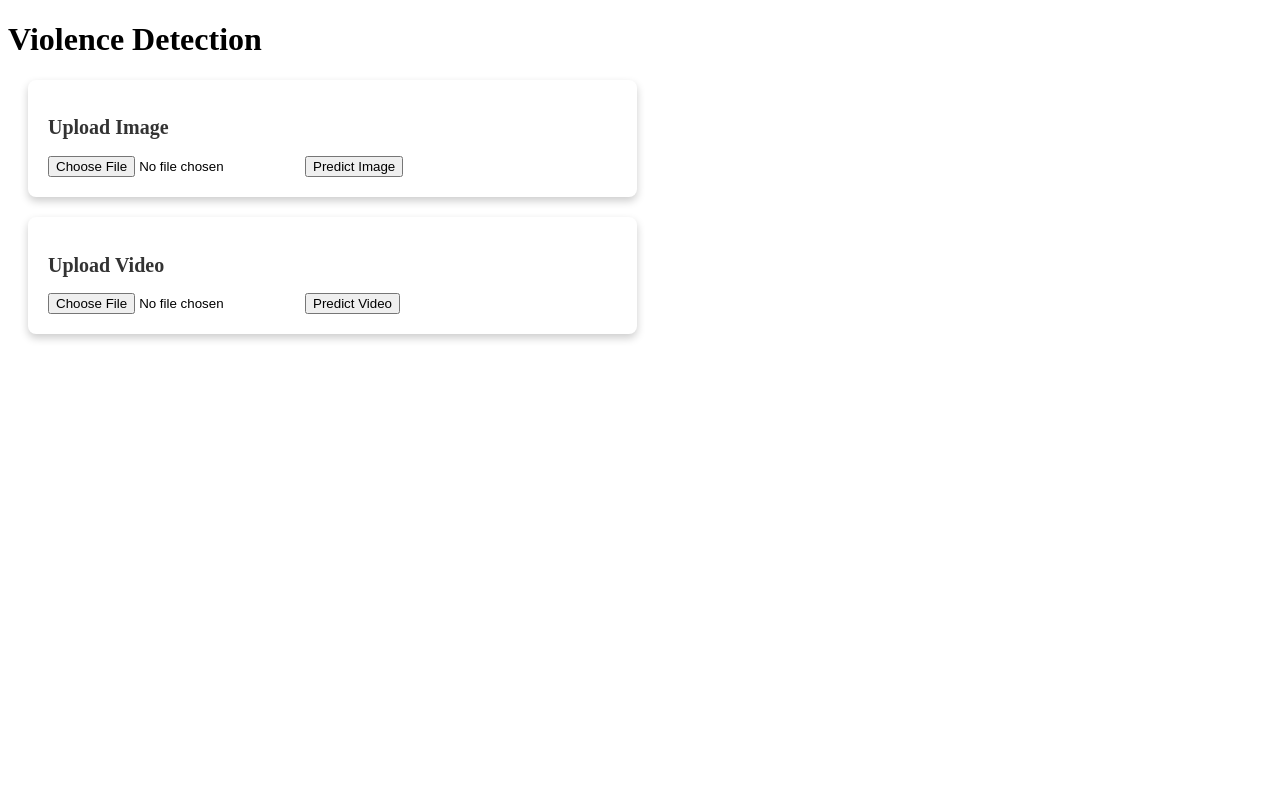
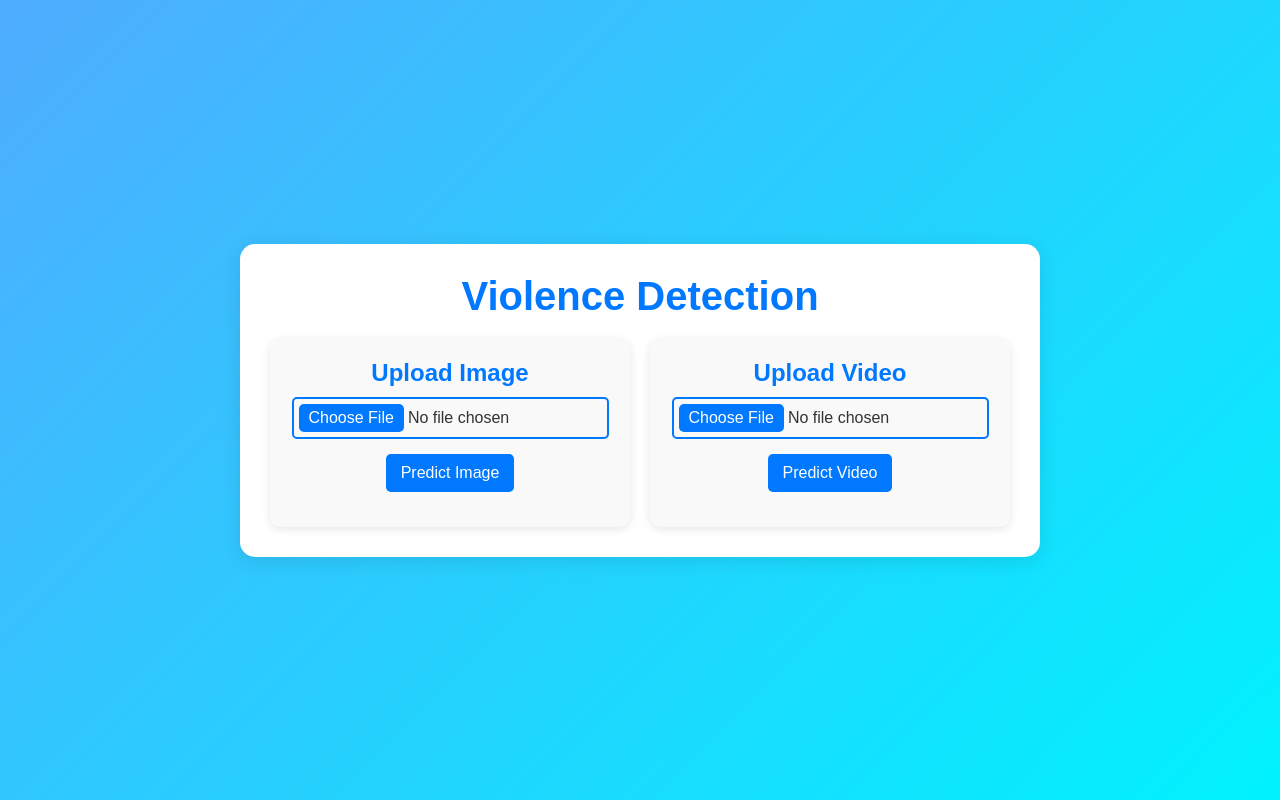
Before and after one commit to anuza08/violenceDetection, a Flask app: page / in a window 1280 px wide. Run offline with Flask 3, Linux system fonts and the light colour scheme; parts of the project's set-up code (start-up, migrations or seed data) failed here and were passed over.

Commit message:
added Css

```diff
--- a/static/css/style.css
+++ b/static/css/style.css
@@ -1,19 +1,127 @@
-b.container {
+/* General Reset */
+* {
+    margin: 0;
+    padding: 0;
+    box-sizing: border-box;
+}
+
+/* Body Styling */
+body {
+    font-family: 'Arial', sans-serif;
+    background: linear-gradient(135deg, #4facfe, #00f2fe);
+    color: #333;
     display: flex;
-    justify-content: space-around;
+    justify-content: center;
+    align-items: center;
+    min-height: 100vh;
+}
+
+/* Container Styling */
+.container {
+    background-color: #ffffff;
+    padding: 30px;
+    border-radius: 15px;
+    box-shadow: 0 4px 20px rgba(0, 0, 0, 0.1);
+    width: 90%;
+    max-width: 800px;
+    text-align: center;
+}
+
+/* Heading */
+h1 {
+    font-size: 2.5rem;
+    margin-bottom: 20px;
+    color: #0078ff;
+}
+
+/* Section Headings */
+h2 {
+    font-size: 1.5rem;
+    color: #0078ff;
+    margin-bottom: 10px;
+}
+
+/* Input Section */
+.input-section {
+    display: flex;
+    justify-content: space-between;
+    gap: 20px;
     flex-wrap: wrap;
 }
 
+/* Image and Video Containers */
 .image-container, .video-container {
-    width: 45%;
-    background: white;
+    background-color: #f9f9f9;
     padding: 20px;
-    border-radius: 8px;
-    box-shadow: 0 4px 8px rgba(0, 0, 0, 0.2);
-    margin: 20px;
+    border-radius: 10px;
+    box-shadow: 0 2px 10px rgba(0, 0, 0, 0.1);
+    flex: 1 1 45%;
 }
 
-h2 {
-    font-size: 20px;
+/* Form Styling */
+form {
+    display: flex;
+    flex-direction: column;
+    align-items: center;
+    gap: 15px;
+}
+
+/* Input Fields */
+input[type="file"] {
+    padding: 5px;
+    border: 2px solid #0078ff;
+    border-radius: 5px;
+    font-size: 1rem;
+    cursor: pointer;
+    outline: none;
+}
+
+input[type="file"]::-webkit-file-upload-button {
+    background-color: #0078ff;
+    color: #fff;
+    border: none;
+    padding: 5px 10px;
+    border-radius: 5px;
+    cursor: pointer;
+}
+
+input[type="file"]::-webkit-file-upload-button:hover {
+    background-color: #005bb5;
+}
+
+/* Buttons */
+button {
+    background-color: #0078ff;
+    color: white;
+    font-size: 1rem;
+    padding: 10px 15px;
+    border: none;
+    border-radius: 5px;
+    cursor: pointer;
+    transition: background-color 0.3s ease;
+}
+
+button:hover {
+    background-color: #005bb5;
+}
+
+/* Result Section */
+.result {
+    margin-top: 15px;
+    font-size: 1rem;
     color: #333;
 }
+
+/* Video Player Styling */
+video {
+    margin-top: 15px;
+    border: 2px solid #0078ff;
+    border-radius: 10px;
+}
+
+/* Responsive Design */
+@media screen and (max-width: 768px) {
+    .input-section {
+        flex-direction: column;
+    }
+}
--- a/templates/index.html
+++ b/templates/index.html
@@ -5,6 +5,7 @@
     <meta name="viewport" content="width=device-width, initial-scale=1.0">
     <title>Violence Detection</title>
     <link rel="stylesheet" href="{{ url_for('static', filename='css/style.css') }}">
+
 </head>
 <body>
     <div class="container">
```
